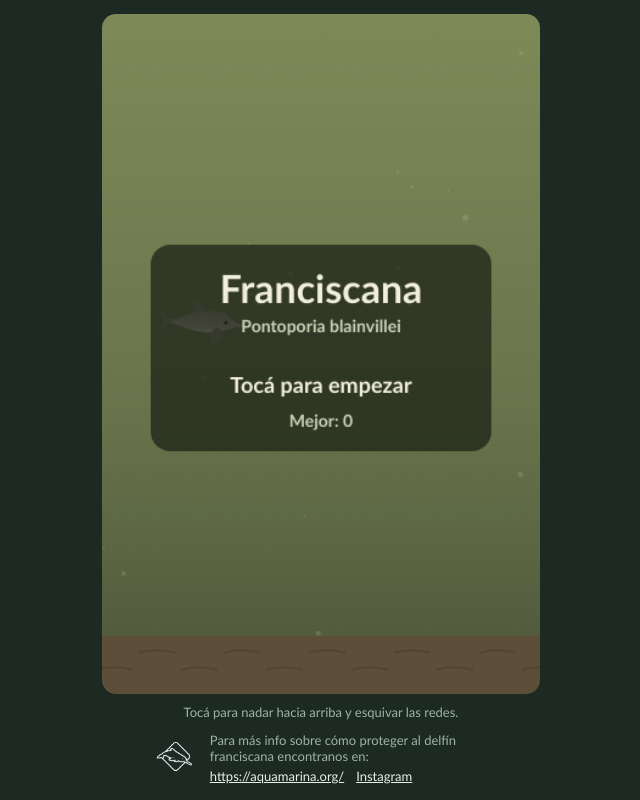
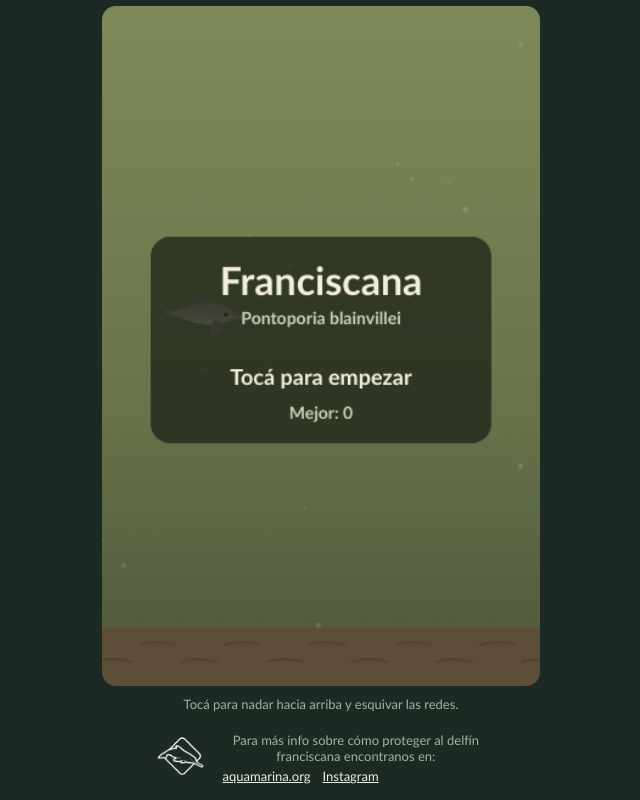
Before and after one commit to Tambu404/Francis, a plain HTML site: page index.html in a window 1280 px wide. Shown: the whole page, without its empty margins (319-959 px from the left). Drawn offline with Linux system fonts and the light colour scheme.

Commit message:
Update index.html

```diff
--- a/index.html
+++ b/index.html
@@ -13,8 +13,8 @@ body{background:var(--bg);color:var(--ink);font-family:"Trebuchet MS","Segoe UI"
 canvas{width:100%;height:100%;display:block;border-radius:14px;cursor:pointer canvas{width:100%;height:100%;display:block;border-radius:14px;cursor:pointer;-webkit-tap-highlight-color:transparent;touch-action:none;outline:none}}
 p{margin:0;font-size:13px;color:var(--mute);text-align:center;padding:0 12px}
 footer{display:flex;align-items:center;gap:12px;max-width:360px;padding:0 12px}
-footer img{height:56px;width:auto;flex-shrink:0}
-footer p{text-align:left;padding:0}
+footer img{height:72px;width:auto;flex-shrink:0}
+footer p{text-align:center;padding:0}
 footer nav{display:flex;flex-wrap:wrap;gap:2px 12px;margin-top:4px}
 footer a{color:var(--ink);font-size:13px;text-decoration:underline}
 </style>
@@ -27,7 +27,7 @@ footer a{color:var(--ink);font-size:13px;text-decoration:underline}
   <div>
     <p>Para más info sobre cómo proteger al delfín franciscana encontranos en:</p>
     <nav>
-      <a href="https://aquamarina.org/" target="_blank" rel="noopener">https://aquamarina.org/</a>
+      <a href="https://aquamarina.org/" target="_blank" rel="noopener">aquamarina.org</a>
       <a href="https://www.instagram.com/aquamarina_ong" target="_blank" rel="noopener">Instagram</a>
     </nav>
   </div>
```
